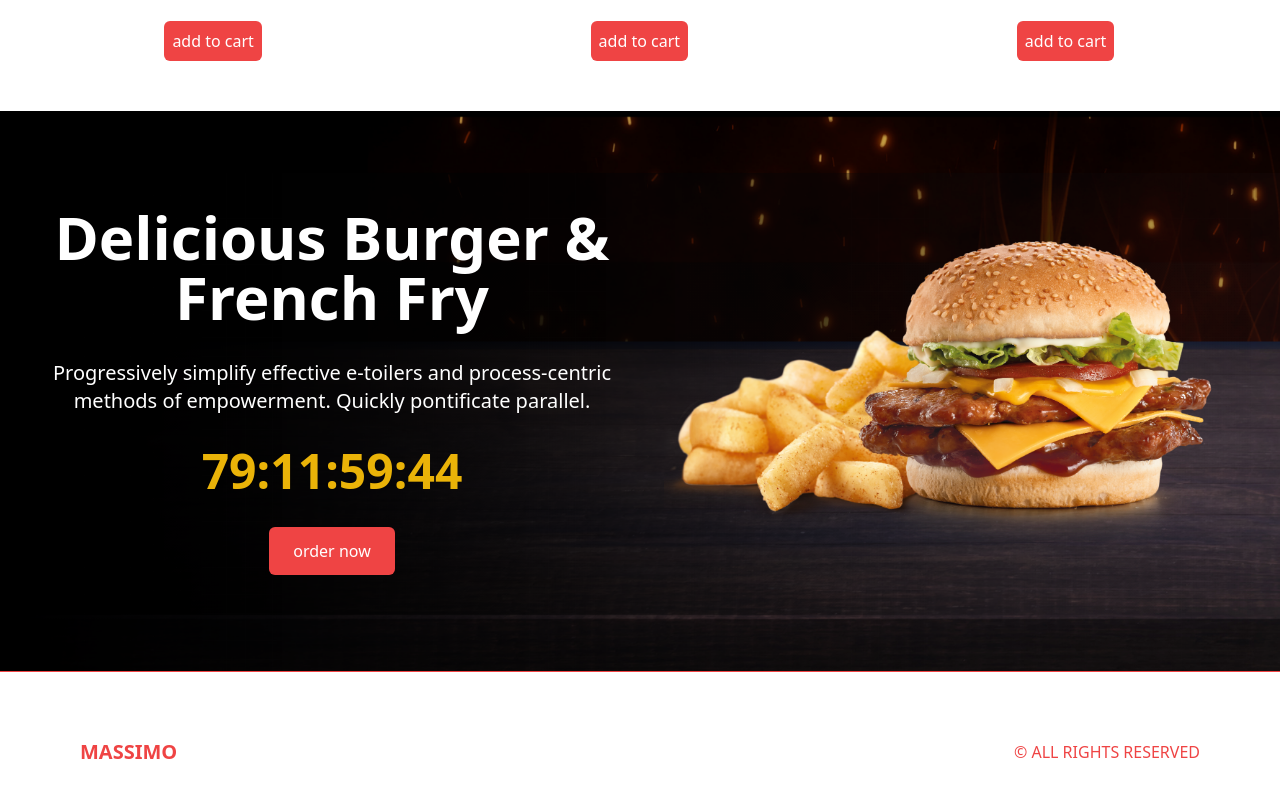
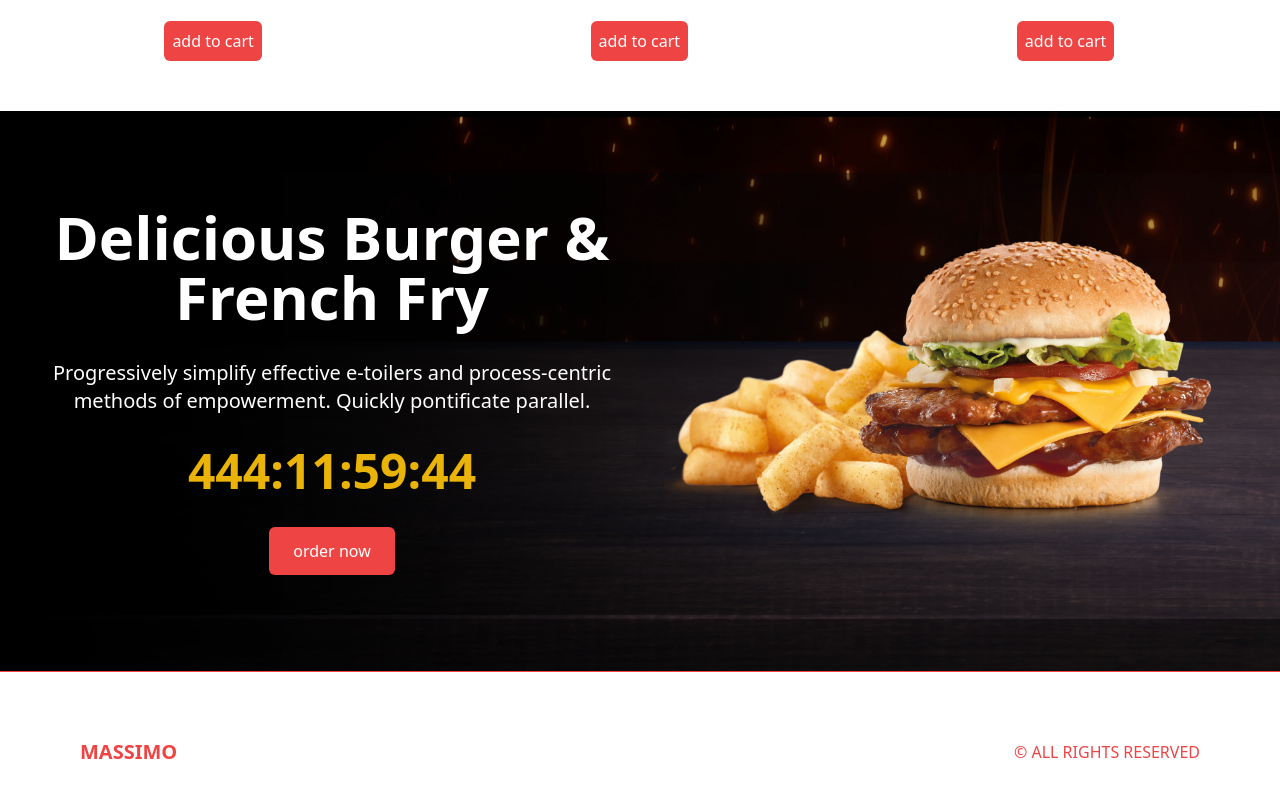
Before and after one commit to KamalBatesha/restaurant-massimo, a Next.js app: page / in a window 1280 px wide. Shown: the part 1409-2207 px from the top of the page. Built offline with nearby package versions, Linux system fonts and the light colour scheme.

Commit message:
Update CountDown.tsx

```diff
--- a/src/components/CountDown.tsx
+++ b/src/components/CountDown.tsx
@@ -2,7 +2,7 @@
 import React, { useEffect, useState } from "react";
 import Countdown from "react-countdown";
 
-const endTime = new Date("2024-12-28");
+const endTime = new Date("2025-12-28");
 
 export default function CountDown() {
   const [isMounted, setIsMounted] = useState(false);
```
